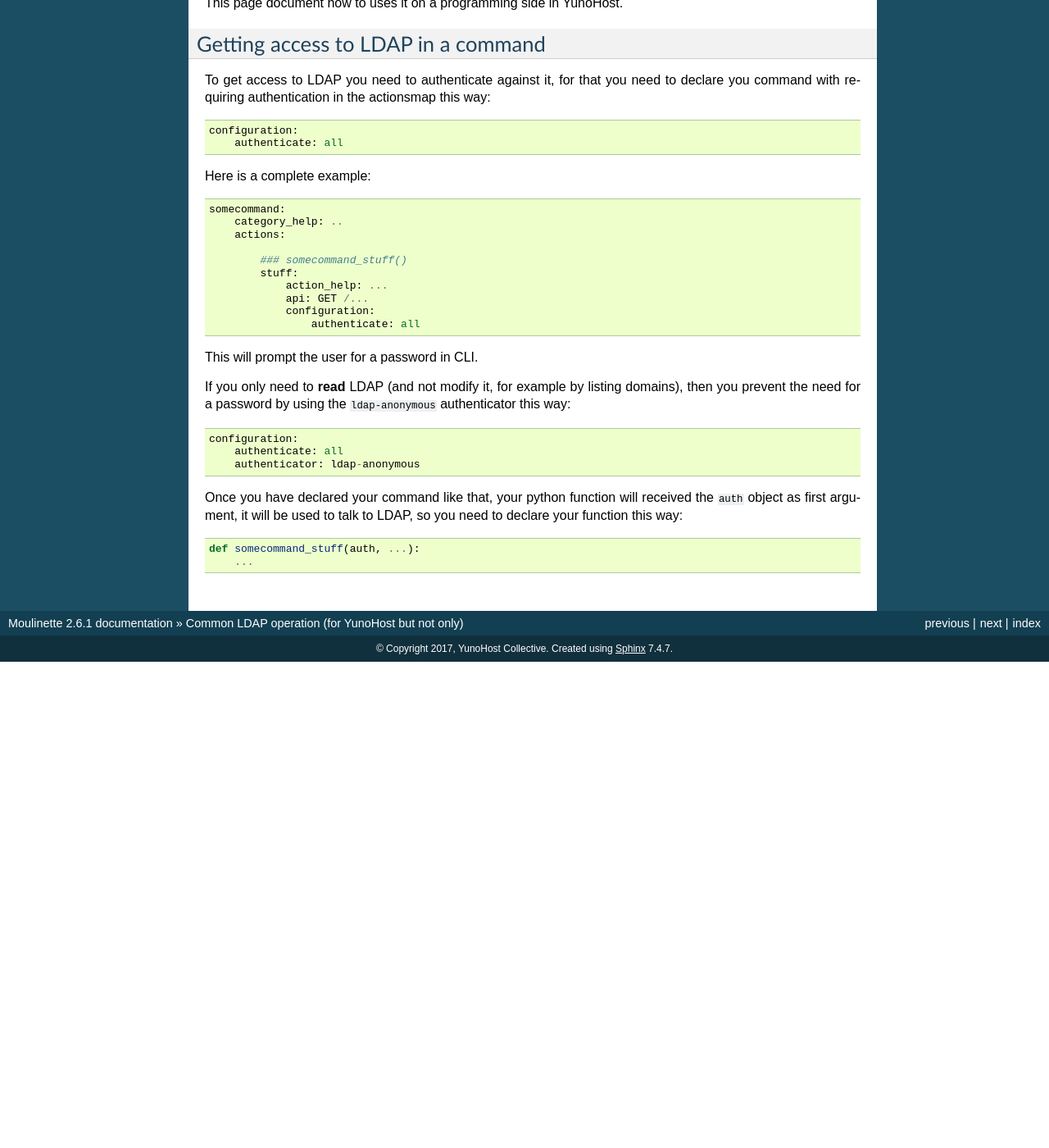
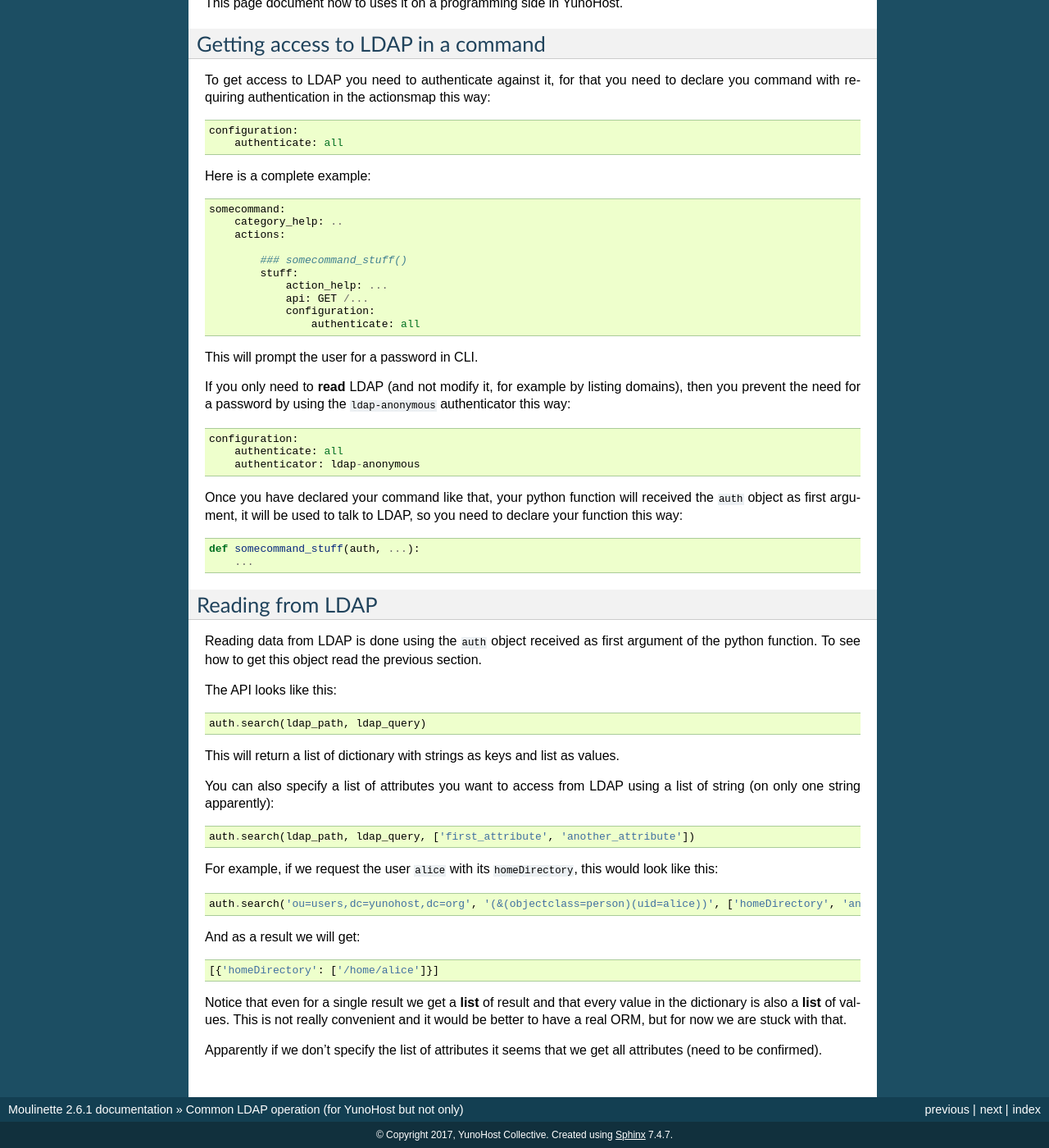
Before and after one commit to YunoHost/moulinette, a Sphinx documentation site: the page built from doc/ldap.rst, in a window 1280 px wide and 1400 px high, scrolled down 213 px. Shown: the whole window at 82% size. Built offline with Sphinx 7.4.7, drawn with Linux system fonts in a browser that asks for light colours; before the commit the page ends 1020 px from its top, so only the background shows below that.

Commit message:
[doc] document reading from ldap

```diff
--- a/doc/ldap.rst
+++ b/doc/ldap.rst
@@ -59,3 +59,41 @@ LDAP, so you need to declare your function this way:
 
     def somecommand_stuff(auth, ...):
         ...
+
+Reading from LDAP
+=================
+
+Reading data from LDAP is done using the :file:`auth` object received as first
+argument of the python function. To see how to get this object read the
+previous section.
+
+The API looks like this:
+
+::
+
+    auth.search(ldap_path, ldap_query)
+
+This will return a list of dictionary with strings as keys and list as values.
+
+You can also specify a list of attributes you want to access from LDAP using a list of string (on only one string apparently):
+
+::
+
+    auth.search(ldap_path, ldap_query, ['first_attribute', 'another_attribute'])
+
+For example, if we request the user :file:`alice` with its :file:`homeDirectory`, this would look like this:
+
+::
+
+    auth.search('ou=users,dc=yunohost,dc=org', '(&(objectclass=person)(uid=alice))', ['homeDirectory', 'another_attribute'])
+
+And as a result we will get:
+
+::
+
+    [{'homeDirectory': ['/home/alice']}]
+
+Notice that even for a single result we get a **list** of result and that every
+value in the dictionary is also a **list** of values. This is not really convenient and it would be better to have a real ORM, but for now we are stuck with that.
+
+Apparently if we don't specify the list of attributes it seems that we get all attributes (need to be confirmed).
```
